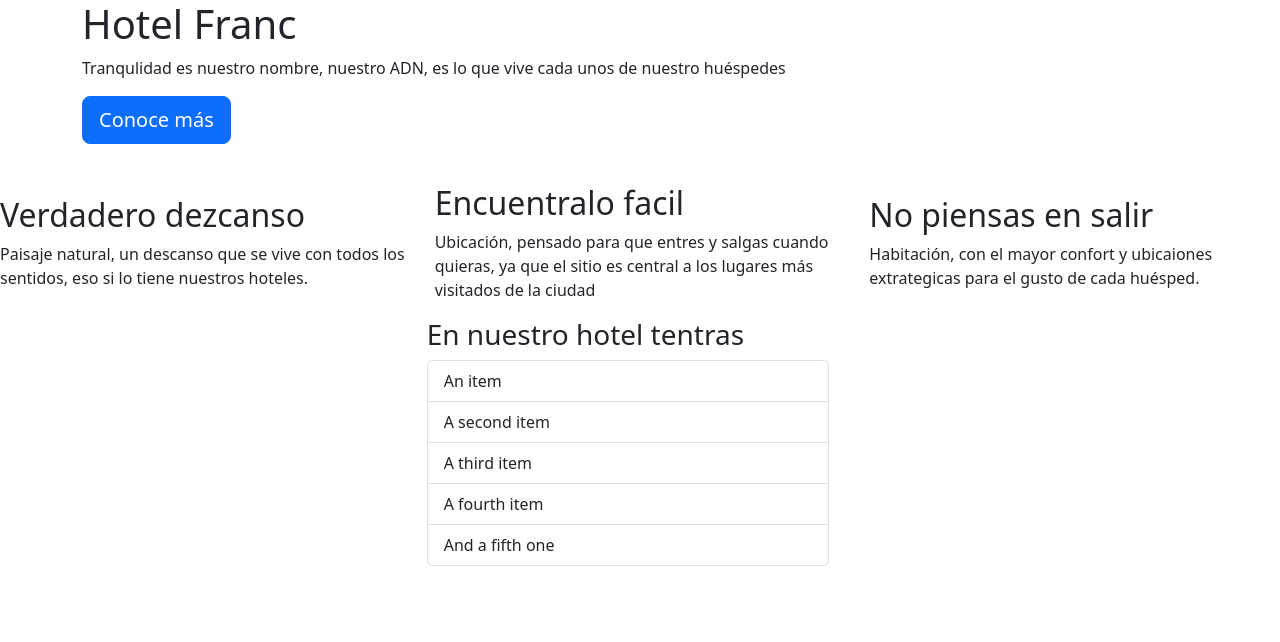
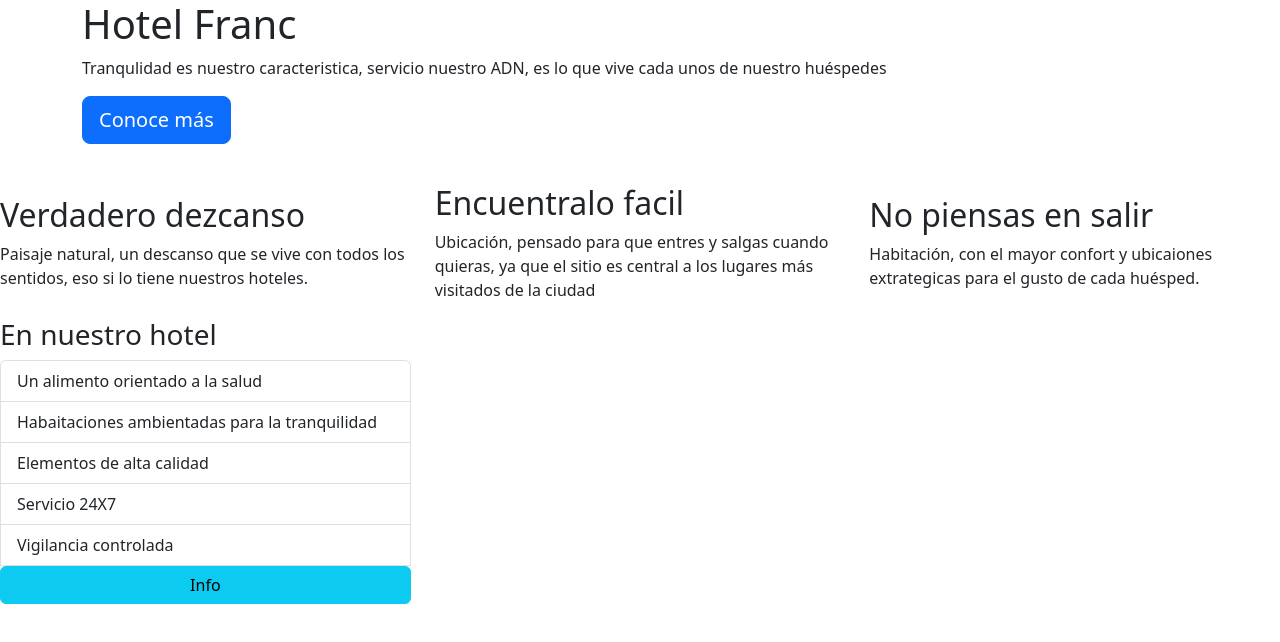
Before and after one commit to Andrescorreaf/Curso-full-stack, a website: page index.html in a window 1280 px wide. Drawn offline with nearby package versions, Linux system fonts and the light colour scheme.

Commit message:
Update index.html

```diff
--- a/index.html
+++ b/index.html
@@ -11,7 +11,7 @@
     <div class="jumbotron">
         <div class="container">
           <h1>Hotel Franc</h1>
-          <p>Tranqulidad es nuestro nombre, nuestro ADN, es lo que vive cada unos de nuestro huéspedes</p>
+          <p>Tranqulidad es nuestro caracteristica, servicio nuestro ADN, es lo que vive cada unos de nuestro huéspedes</p>
           <p><a class="btn btn-primary btn-lg" role="button">Conoce más</a></p>
         </div>
       </div>
@@ -29,19 +29,16 @@
                 <h2>No piensas en salir</h2>
                 <p>Habitación, con el mayor confort y ubicaiones extrategicas para el gusto de cada huésped. </p>
             </div>
-            <br>
-            <div class="row justify-content-center">
-                <div class="col-4">
-                    <h3>En nuestro hotel tentras</h3>
-                    <ul class="list-group">
-                        <li class="list-group-item">An item</li>
-                        <li class="list-group-item">A second item</li>
-                        <li class="list-group-item">A third item</li>
-                        <li class="list-group-item">A fourth item</li>
-                        <li class="list-group-item">And a fifth one</li>
-                        </ul>
-
-                </div>
+            <div class="col-4">
+            <h3>En nuestro hotel</h3>
+            <ul class="list-group">
+                <li class="list-group-item">Un alimento orientado a la salud</li>
+                <li class="list-group-item">Habaitaciones ambientadas para la tranquilidad</li>
+                <li class="list-group-item">Elementos de alta calidad</li>
+                <li class="list-group-item">Servicio 24X7</li>
+                <li class="list-group-item">Vigilancia controlada</li>
+                <button type="button" class="btn btn-info">Info</button>
+            </ul>
             </div>
         </div>
       </dvi>
```
